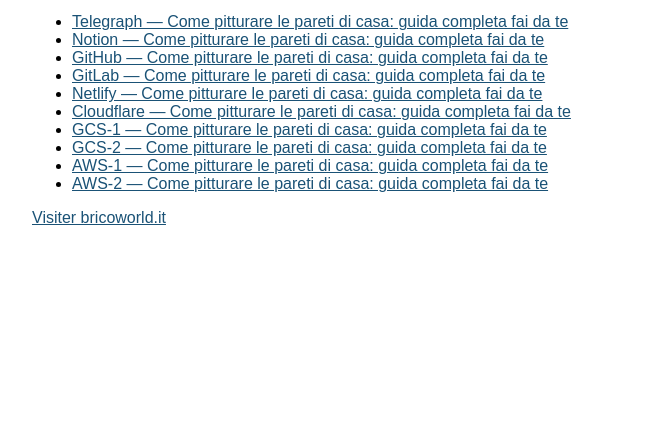
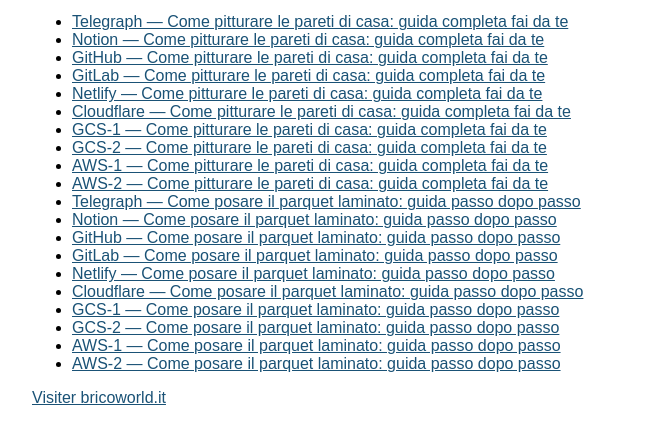
Before and after one commit to Duduledaron/bricoworld-it-stacking-hub, a plain HTML site: page index.html in a window 1280 px wide. Shown: the part 119-560 px from the top of the page, without its empty margins (158-809 px from the left). Drawn offline with Linux system fonts and the light colour scheme.

Commit message:
update hub

```diff
--- a/index.html
+++ b/index.html
@@ -15,6 +15,16 @@
 <li><a href="https://storage.googleapis.com/stack-come-pitturare-le-pareti-gcs-2/index.html">GCS-2 — Come pitturare le pareti di casa: guida completa fai da te</a></li>
 <li><a href="http://stack-come-pitturare-le-pareti-aws-1.s3-website.eu-west-3.amazonaws.com/">AWS-1 — Come pitturare le pareti di casa: guida completa fai da te</a></li>
 <li><a href="http://stack-come-pitturare-le-pareti-aws-2.s3-website.eu-west-3.amazonaws.com/">AWS-2 — Come pitturare le pareti di casa: guida completa fai da te</a></li>
+<li><a href="https://telegra.ph/Come-posare-il-parquet-laminato-guida-passo-dopo-passo-04-09">Telegraph — Come posare il parquet laminato: guida passo dopo passo</a></li>
+<li><a href="https://www.notion.so/Come-posare-il-parquet-laminato-guida-passo-dopo-passo-33dff01f6215817fbf90fe6a5169b6ef">Notion — Come posare il parquet laminato: guida passo dopo passo</a></li>
+<li><a href="https://duduledaron.github.io/stack-come-posare-il-parquet/">GitHub — Come posare il parquet laminato: guida passo dopo passo</a></li>
+<li><a href="https://duduledaron.gitlab.io/stack-come-posare-il-parquet/">GitLab — Come posare il parquet laminato: guida passo dopo passo</a></li>
+<li><a href="https://stack-come-posare-il-parquet.netlify.app/">Netlify — Come posare il parquet laminato: guida passo dopo passo</a></li>
+<li><a href="https://stack-come-posare-il-parquet.pages.dev/">Cloudflare — Come posare il parquet laminato: guida passo dopo passo</a></li>
+<li><a href="https://storage.googleapis.com/stack-come-posare-il-parquet-gcs-1/index.html">GCS-1 — Come posare il parquet laminato: guida passo dopo passo</a></li>
+<li><a href="https://storage.googleapis.com/stack-come-posare-il-parquet-gcs-2/index.html">GCS-2 — Come posare il parquet laminato: guida passo dopo passo</a></li>
+<li><a href="http://stack-come-posare-il-parquet-aws-1.s3-website.eu-west-3.amazonaws.com/">AWS-1 — Come posare il parquet laminato: guida passo dopo passo</a></li>
+<li><a href="http://stack-come-posare-il-parquet-aws-2.s3-website.eu-west-3.amazonaws.com/">AWS-2 — Come posare il parquet laminato: guida passo dopo passo</a></li>
 </ul>
 <p><a href="https://bricoworld.it/">Visiter bricoworld.it</a></p>
 </body></html>
```
